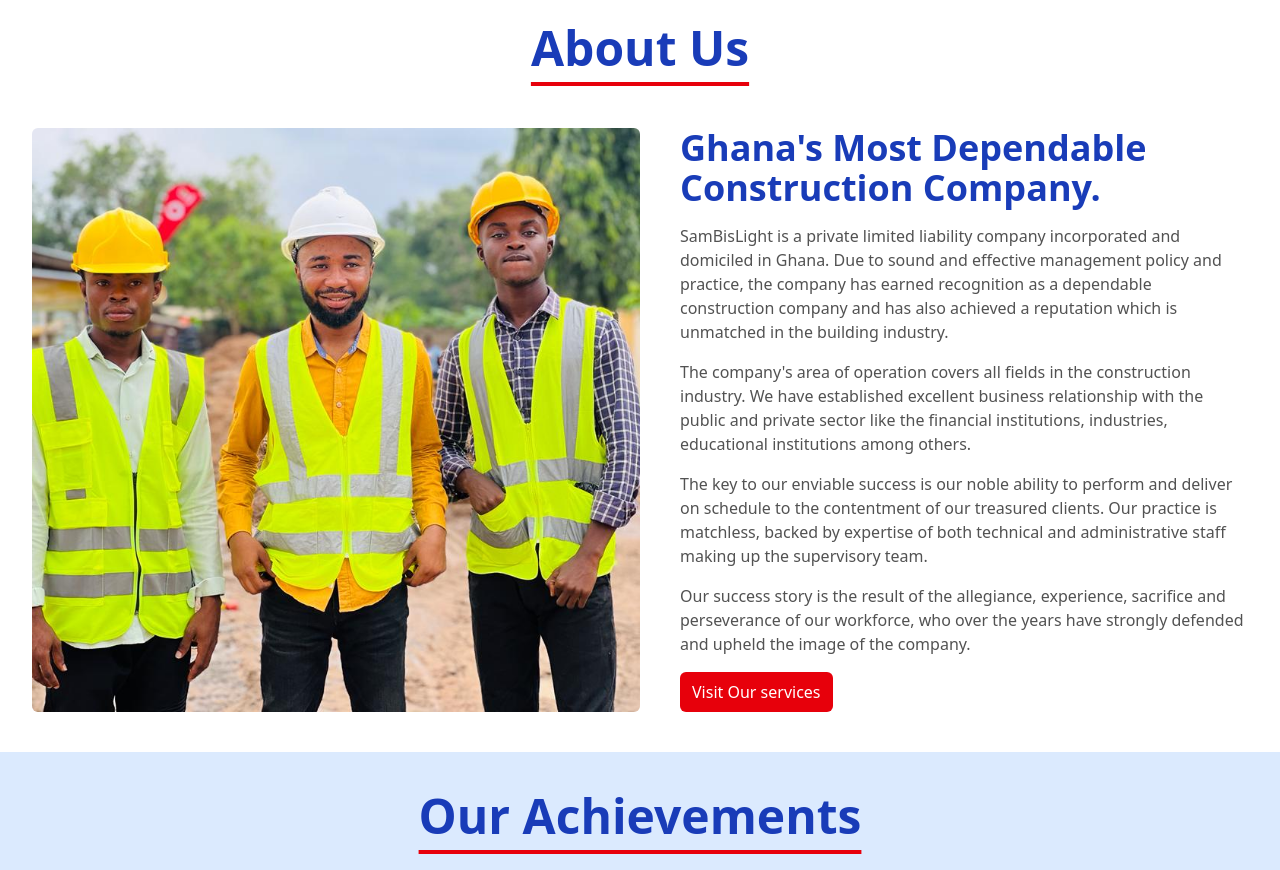
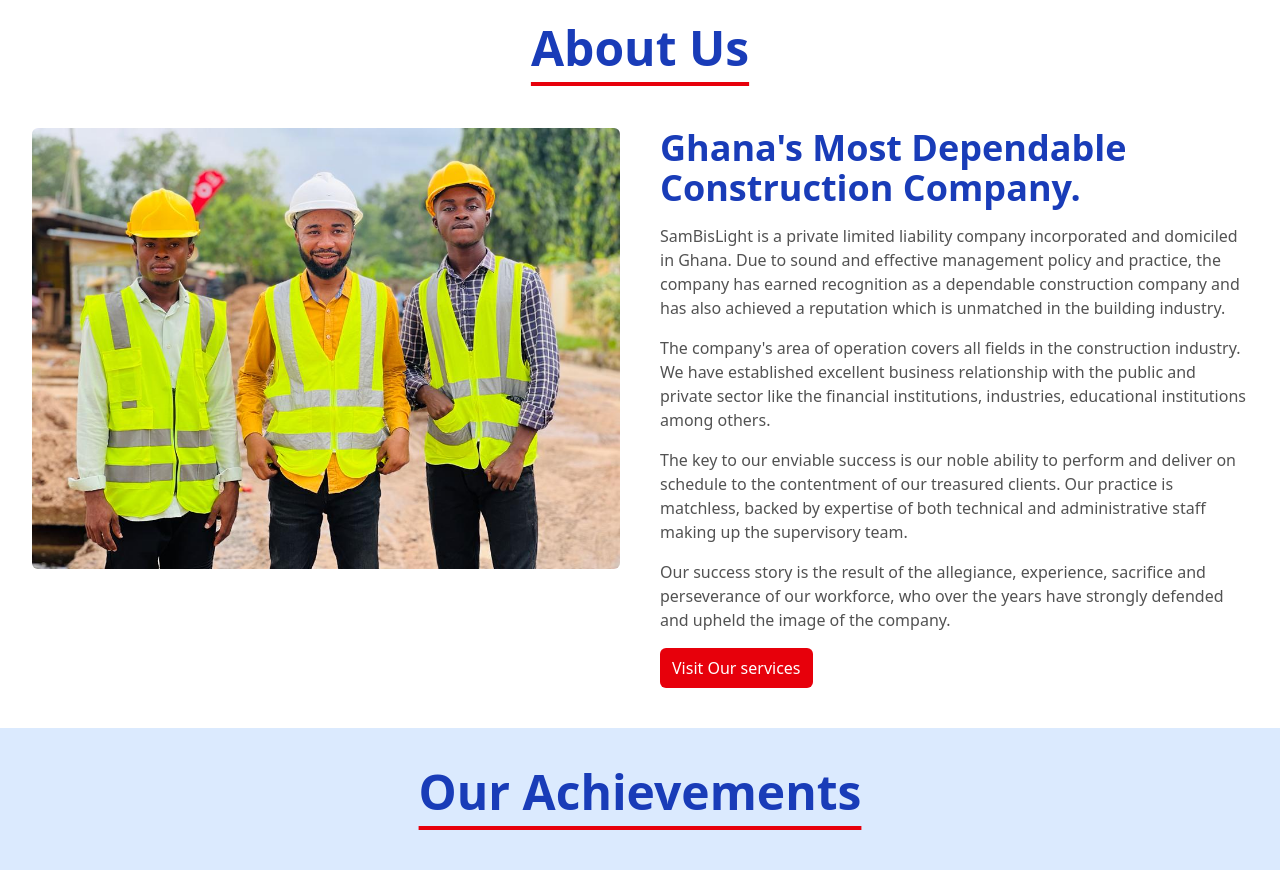
Before and after one commit to Obayaa/construction_website, a React (Vite) app: page / in a window 1280 px wide. Shown: the part 960-1830 px from the top of the page. Built offline with nearby package versions, Linux system fonts and the light colour scheme.

Commit message:
feat: enhance About component with responsive image and text layout using useIsMobile hook

```diff
--- a/src/components/About.jsx
+++ b/src/components/About.jsx
@@ -1,19 +1,60 @@
 import team1 from '../assets/team1.jpeg';
-import Section_Title from './Section_Title'
+import Section_Title from './Section_Title';
+import { Slide } from "react-awesome-reveal";
+import { useIsMobile } from '../hooks/useMobile';
+
 
 export default function About() {
+    const isMobile = useIsMobile();
+
+
     return (
         <div className="max-w-7xl mx-auto px-8 flex flex-col py-10 gap-14">
             <Section_Title title={"About Us"} />
 
             <div className=' flex flex-row flex-wrap gap-10 lg:flex-nowrap'>
+                {isMobile ?
                     <img
                         src={team1}
                         alt="The team that makes SamBisLight"
-                    className="lg:w-1/2 object-cover rounded-md"
+                        className="lg:w-full object-cover rounded-md"
                     />
+                    : <Slide direction='left' className='lg:w-1/2'>
+                        <img
+                            src={team1}
+                            alt="The team that makes SamBisLight"
+                            className="lg:w-full object-cover rounded-md"
+                        />
+                    </Slide>}
+                {isMobile ?
+                    <div className='lg:w-full flex flex-col text-neutral-600 gap-4'>
+                        <h2 className='lg:text-4xl text-3xl font-bold text-blue-800'>Ghana's Most Dependable Construction Company.</h2>
+                        <p>SamBisLight is a private limited liability company incorporated and domiciled in Ghana. Due to
+                            sound and effective management policy and practice, the company has earned recognition as a
+                            dependable construction company and has also achieved a reputation which is unmatched in the
+                            building industry.
+                        </p>
+                        <p>The company's area of operation covers all fields in the construction industry. We have
+                            established excellent business relationship with the public and private sector like the
+                            financial institutions, industries, educational institutions among others.
+                        </p>
+                        <p>The key to our enviable success is our noble ability to perform and deliver on schedule to the
+                            contentment of our treasured clients. Our practice is matchless, backed by expertise of both
+                            technical and administrative staff making up the supervisory team.
+                        </p>
+                        <p>Our success story is the result of the allegiance, experience, sacrifice and perseverance of our
+                            workforce, who over the years have strongly defended and upheld the image of the company.
+                        </p>
+                        <a
+                            href="#services"
+                            className="bg-red-600 text-white rounded-md px-3 py-2 self-center lg:self-start"
+                        >
+                            Visit Our services
+                        </a>
 
-                <div className='lg:w-1/2 flex flex-col text-neutral-600 gap-4'>
+                    </div> :
+                    <Slide direction='right' className='lg:w-1/2'>
+                        <div className='lg:w-full flex flex-col text-neutral-600 gap-4'>
                             <h2 className='lg:text-4xl text-3xl font-bold text-blue-800'>Ghana's Most Dependable Construction Company.</h2>
                             <p>SamBisLight is a private limited liability company incorporated and domiciled in Ghana. Due to
                                 sound and effective management policy and practice, the company has earned recognition as a
@@ -38,6 +79,7 @@
                                 Visit Our services
                             </a>
                         </div>
+                    </Slide>}
             </div>
         </div>
     )
```
Lines whose indentation alone changed are shown as unchanged.
